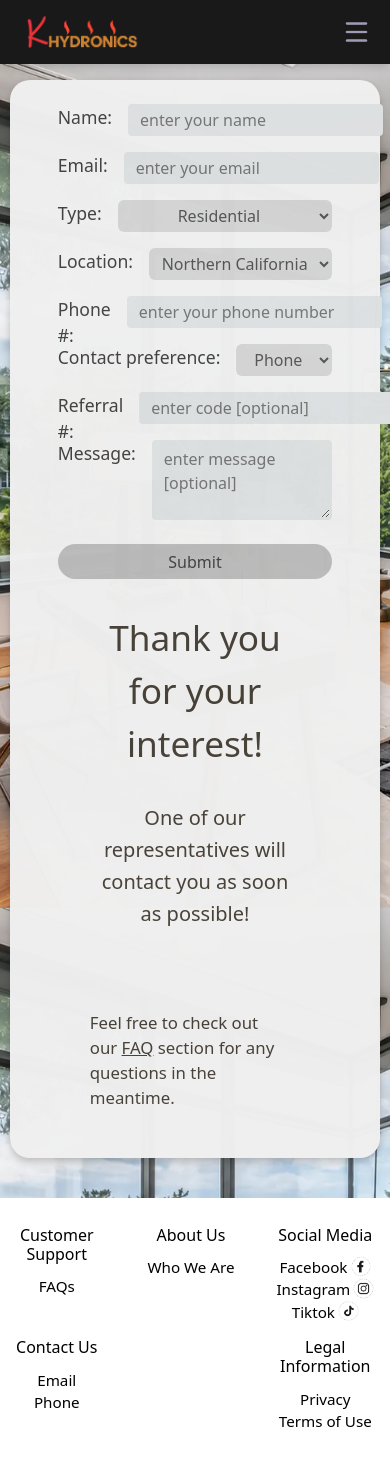
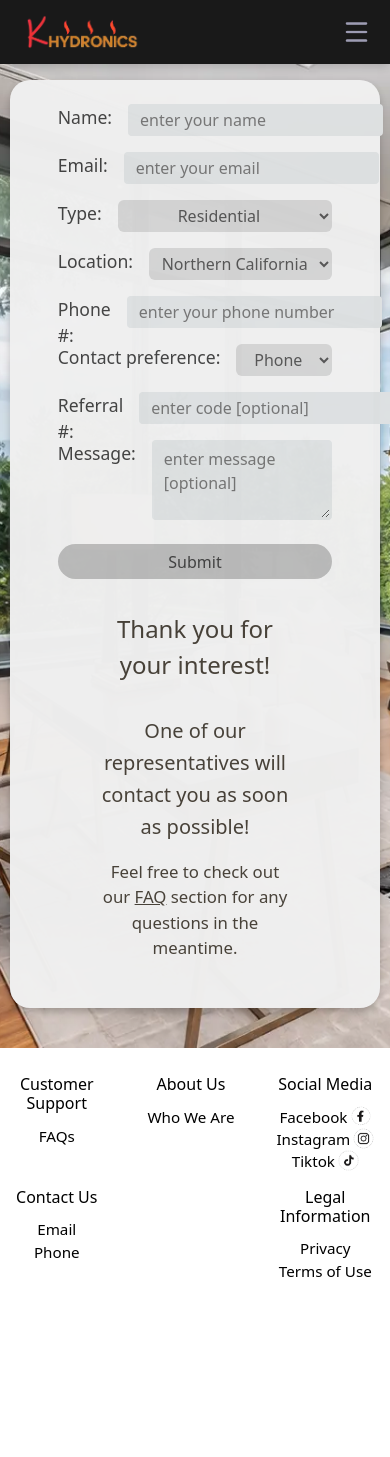
Before and after one commit to stevenchung213/k-hydronics, a React (Vite) app: page /contact in a window 390 px wide. After the commit the page ends 1306 px from the top, so only its background shows below. Built offline with nearby package versions, Linux system fonts and the light colour scheme; no server answers.

Commit message:
center mobile view faq message in contact page

```diff
--- a/src/components/contact/styles.css
+++ b/src/components/contact/styles.css
@@ -188,27 +188,16 @@
   }
 
   .gratitude_message {
+    font-size: 1.5rem;
     text-align: center;
   }
 
   .response_message {
     margin-top: 1rem;
   }
-}
 
-@media only screen and (max-width: 380px) {
-  .form_container {
-    margin: 1rem;
-    padding: 1rem;
-    box-shadow: 0 4px 10px -1px rgba(0, 0, 0, 0.25);
-    border-radius: 20px;
-  }
-
-  .form_label {
-    font-size: 0.85rem;
-  }
-
-  .form_text_input {
-    font-size: 0.85rem;
+  .faq_message {
+    margin-top: 1rem;
+    text-align: center;
   }
 }
```
